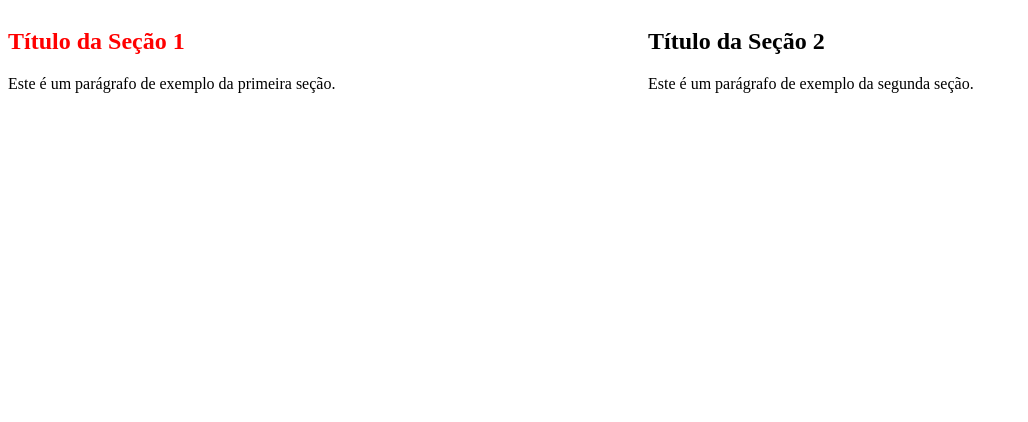
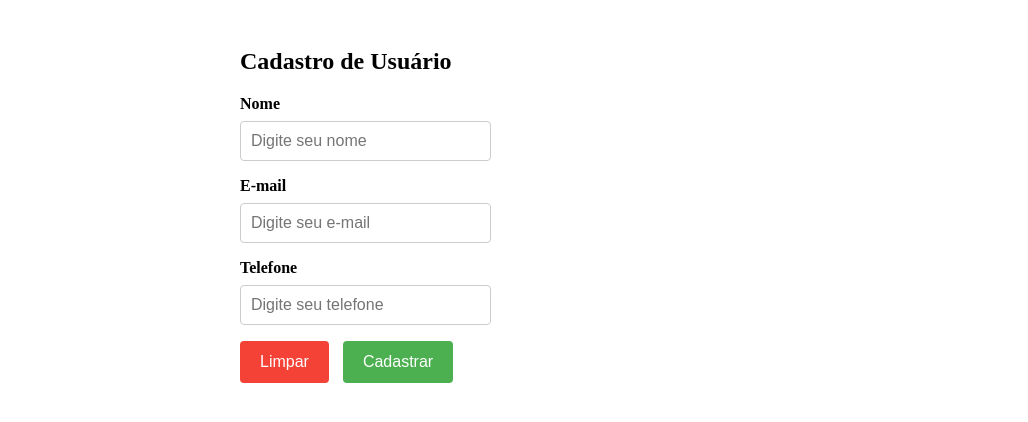
Before and after one commit to lucasctd/dify-page, a plain HTML site: page index.html in a window 1280 px wide. Shown: the whole page, without its empty margins (0-1028 px from the left). Drawn offline with Linux system fonts and the light colour scheme.

Commit message:
Atualizar arquivo index.html com formulário de cadastro

```diff
--- a/index.html
+++ b/index.html
@@ -3,33 +3,80 @@
   <head>
     <meta charset="UTF-8" />
     <meta name="viewport" content="width=device-width, initial-scale=1.0" />
-    <title>Página com duas seções</title>
+    <title>Cadastro de Usuário</title>
     <style>
       .container {
         display: flex;
         gap: 16px;
+        max-width: 800px;
+        margin: 0 auto;
+        padding: 20px;
       }
 
-      .secao {
-        flex: 1;
+      .form-group {
+        margin-bottom: 16px;
       }
 
-      #titulo-secao-1 {
-        color: red;
+      label {
+        display: block;
+        margin-bottom: 8px;
+        font-weight: bold;
+      }
+
+      input[type="text"],
+      input[type="email"],
+      input[type="tel"] {
+        width: 100%;
+        padding: 10px;
+        border: 1px solid #ccc;
+        border-radius: 4px;
+        font-size: 16px;
+      }
+
+      button {
+        padding: 12px 20px;
+        font-size: 16px;
+        cursor: pointer;
+        border: none;
+        border-radius: 4px;
+        margin-right: 10px;
+      }
+
+      #limpar {
+        background-color: #f44336;
+        color: white;
+      }
+
+      #cadastrar {
+        background-color: #4CAF50;
+        color: white;
+      }
+
+      button:hover {
+        opacity: 0.9;
       }
     </style>
   </head>
   <body>
     <main class="container">
-      <section id="secao-1" class="secao">
-        <h2 id="titulo-secao-1">Título da Seção 1</h2>
-        <p id="paragrafo-secao-1">Este é um parágrafo de exemplo da primeira seção.</p>
-      </section>
-
-      <section id="secao-2" class="secao">
-        <h2 id="titulo-secao-2">Título da Seção 2</h2>
-        <p id="paragrafo-secao-2">Este é um parágrafo de exemplo da segunda seção.</p>
-      </section>
+      <form id="cadastroForm">
+        <h2>Cadastro de Usuário</h2>
+        <div class="form-group">
+          <label for="nome">Nome</label>
+          <input type="text" id="nome" name="nome" placeholder="Digite seu nome" required />
+        </div>
+        <div class="form-group">
+          <label for="email">E-mail</label>
+          <input type="email" id="email" name="email" placeholder="Digite seu e-mail" required />
+        </div>
+        <div class="form-group">
+          <label for="telefone">Telefone</label>
+          <input type="tel" id="telefone" name="telefone" placeholder="Digite seu telefone" required />
+        </div>
+        <button type="button" id="limpar">Limpar</button>
+        <button type="submit" id="cadastrar">Cadastrar</button>
+      </form>
     </main>
+    <script src="script.js"></script>
   </body>
 </html>
```
